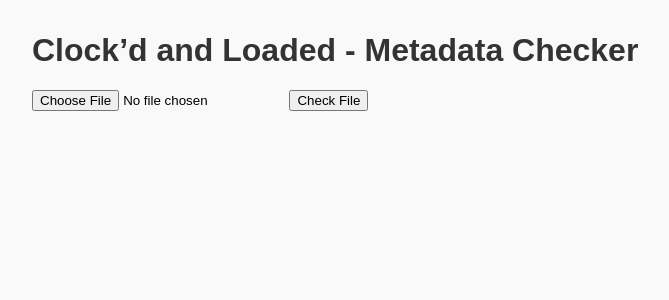
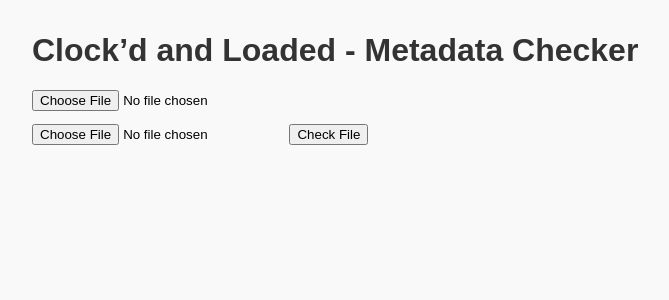
Before and after one commit to petersbigtoe/metadata-checker-f, a Flask app: page / in a window 1280 px wide. Shown: the top 300 px of the page, without its empty margins (0-669 px from the left). Run offline with Flask 3, Linux system fonts and the light colour scheme.

Commit message:
Update index.html

```diff
--- a/templates/index.html
+++ b/templates/index.html
@@ -7,6 +7,9 @@
 </head>
 <body>
   <h1>Clock’d and Loaded - Metadata Checker</h1>
+  <div class="content-box">
+     <input type="file" id="fileInput" />
+      <pre id="output"></pre>
 
   <form id="uploadForm" method="POST" action="/upload" enctype="multipart/form-data">
     <input type="file" id="imageFile" name="file" accept=".jpg,.jpeg" required />
```
